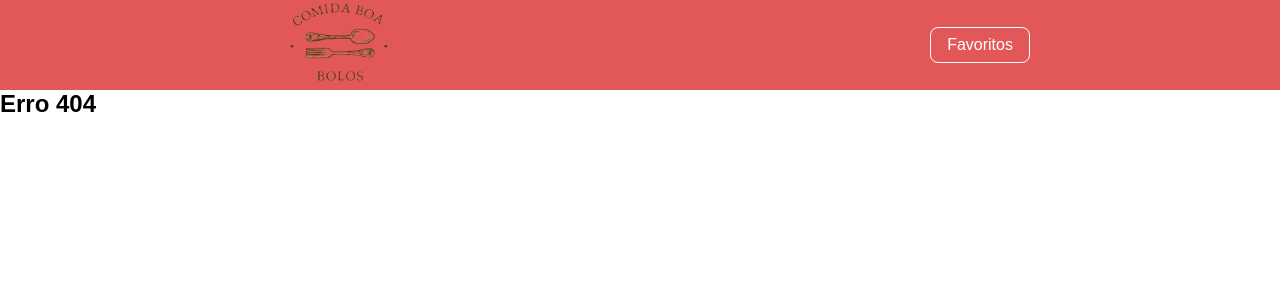
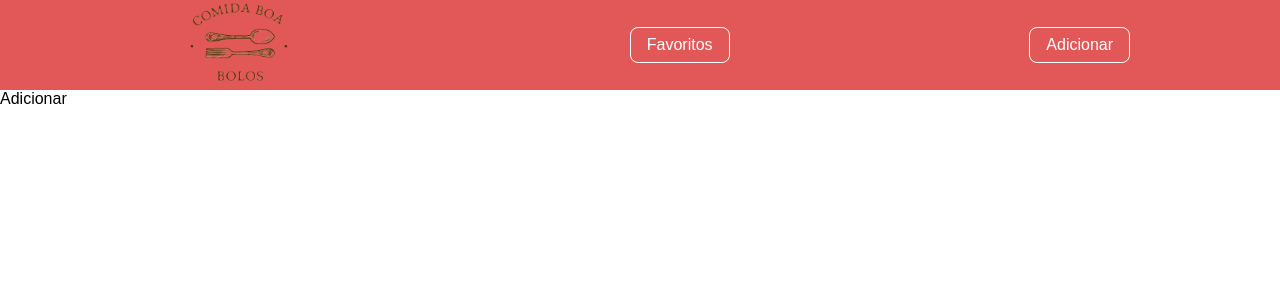
Before and after one commit to Leonardo-Veque/receitas, a React (Create React App) app: page /adicionar in a window 1280 px wide. Before the commit this address had no page. Shown: the top 300 px of the page. Built offline with nearby package versions, Linux system fonts and the light colour scheme.

Commit message:
Rota adicionar criada

```diff
--- a/src/components/Header/header.jsx
+++ b/src/components/Header/header.jsx
@@ -12,6 +12,9 @@ function Header() {
       <Link to="/favoritos" className="favoritos">
         Favoritos
       </Link>
+      <Link to="/adicionar" className="favoritos">
+        Adicionar
+      </Link>
     </header>
   );
 }
--- /dev/null
+++ b/src/pages/Adicionar.jsx
@@ -0,0 +1,6 @@
+import React from "react";
+
+export const Adicionar = () => {
+  return <div>Adicionar</div>;
+};
+export default Adicionar;
--- a/src/pages/Detalhes.jsx
+++ b/src/pages/Detalhes.jsx
@@ -33,7 +33,7 @@ function Detalhes() {
   return (
     <div>
       <div>{receita.strMeal}</div>
-      <div>{receita.strInstructions}</div>
+      <h3>{receita.strInstructions}</h3>
       {ingredientes.map((_v, i) => (
         <div key={`ingrediente_${i}`}>{receita[`strIngredient${i + 1}`]}</div>
       ))}
--- a/src/routes.jsx
+++ b/src/routes.jsx
@@ -4,6 +4,7 @@ import Home from "./pages/Home";
 import Favoritos from "./pages/Favoritos";
 import Detalhes from "./pages/Detalhes";
 import ErrorPage from "./pages/ErrorPage";
+import Adicionar from "./pages/Adicionar";
 
 function RoutesApp() {
   return (
@@ -13,6 +14,7 @@ function RoutesApp() {
         <Route path="/" element={<Home />} />
         <Route path="/favoritos" element={<Favoritos />} />
         <Route path="/detalhes/:id" element={<Detalhes />} />
+        <Route path="/adicionar" element={<Adicionar />} />
         <Route path="*" element={<ErrorPage />} />
       </Routes>
     </BrowserRouter>
```
